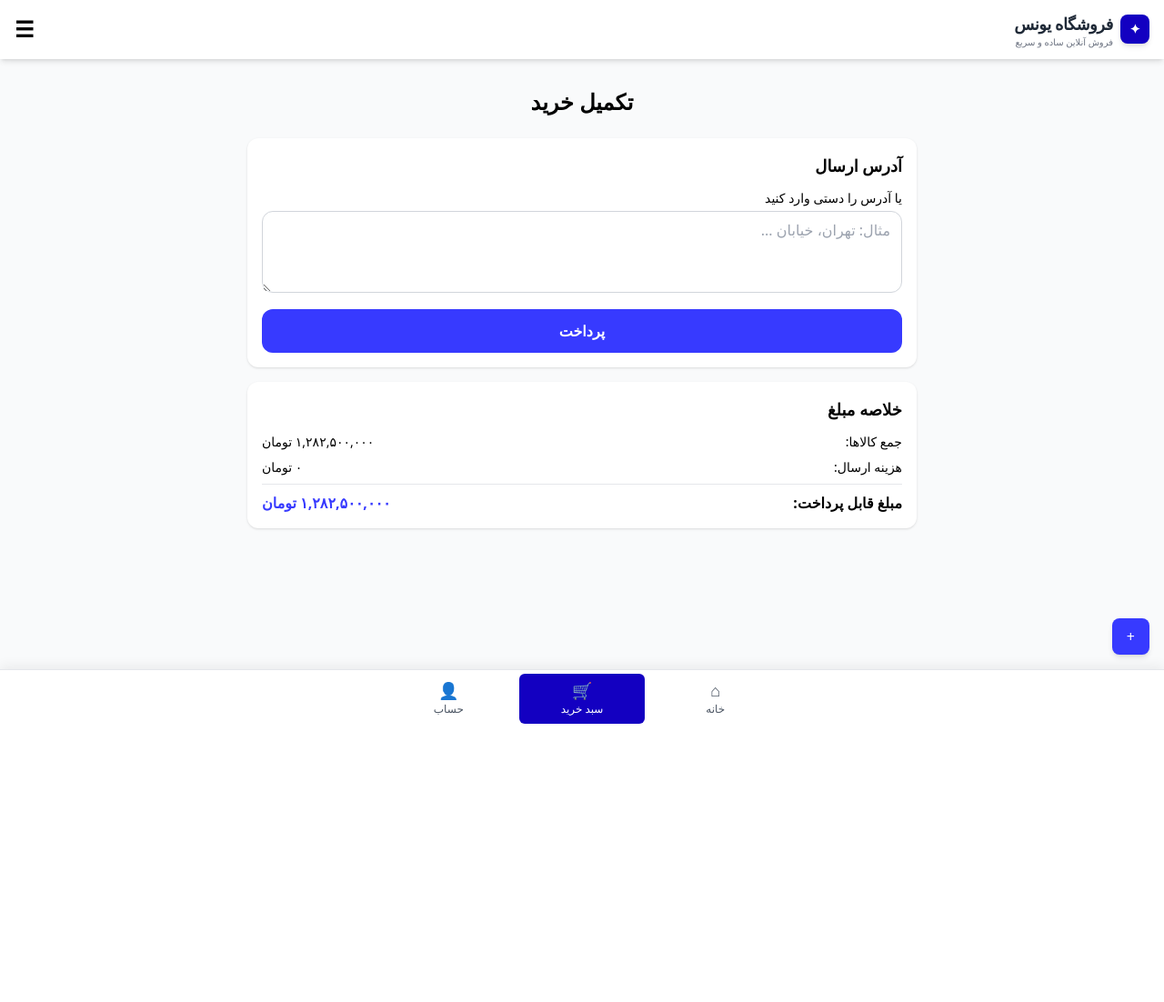
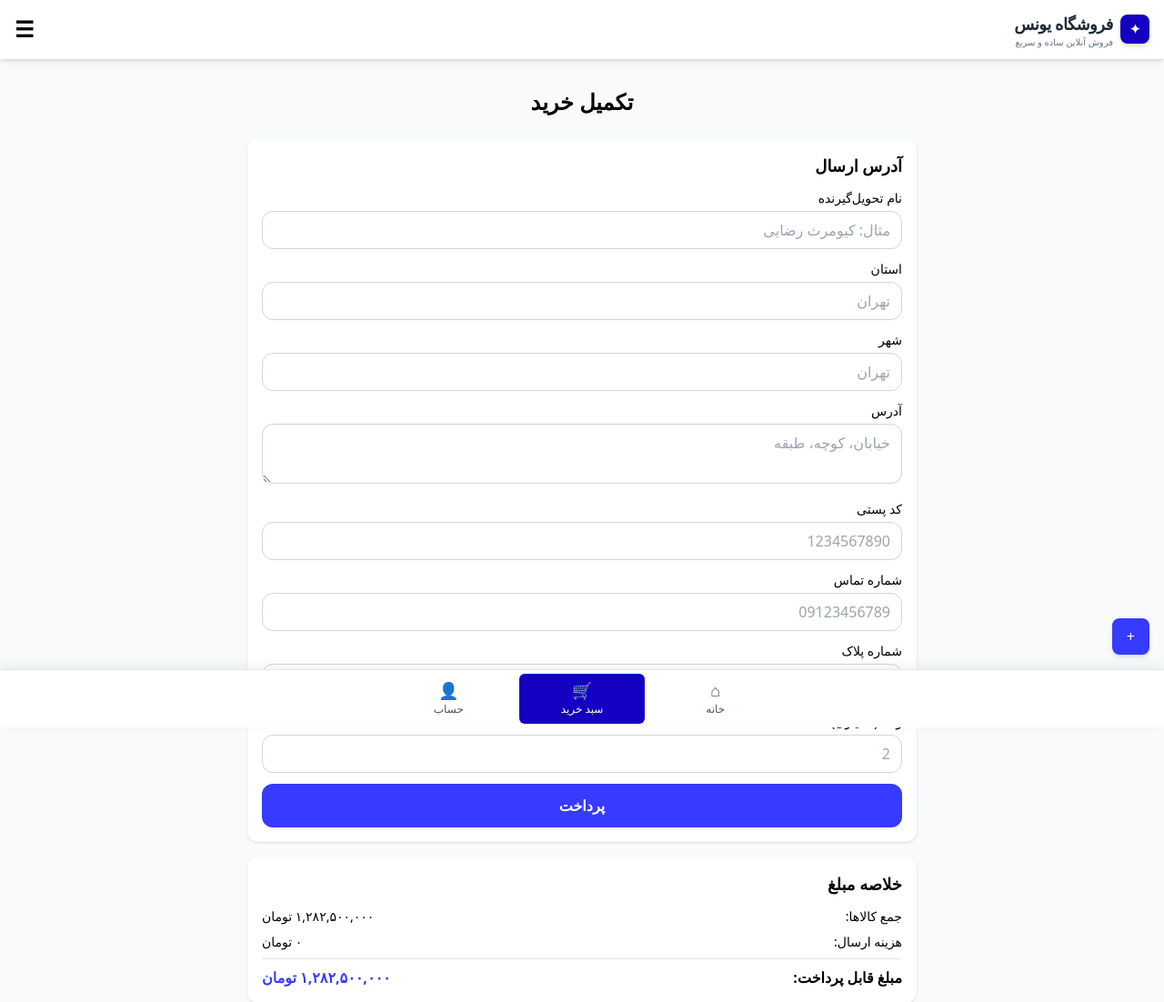
Before and after one commit to younes6817/shop, a Django app: page /cart/checkout/ in a window 1280 px wide. Shown: the top 1102 px of the page at 91% size. Before the commit the page ends 796 px from the top, so only its background shows below. Run offline with Django 5.2, Linux system fonts and the light colour scheme; a user stored in the database is signed in; data comes from the database, SQL or seed files in the repository; both versions use the stored data as it was after the commit.

Commit message:
some pay

```diff
--- a/app_cart/templates/checkout.html
+++ b/app_cart/templates/checkout.html
@@ -22,7 +22,7 @@
         <div class="space-y-2">
           {% for addr in addresses %}
             <label class="flex items-start gap-2 rounded-lg border border-gray-200 p-3 cursor-pointer hover:border-color-light transition">
-              <input type="radio" name="address_index" value="{{ forloop.counter0 }}" class="mt-1">
+              <input type="radio" name="address_index" value="{{ forloop.counter0 }}" class="mt-1" {% if selected_address_index == forloop.counter0|stringformat:"s" %}checked{% endif %}>
               <div>
                 <p class="font-semibold text-sm">{{ addr.title }}</p>
                 <p class="text-sm text-gray-600">{{ addr.address }}</p>
@@ -30,15 +30,55 @@
             </label>
           {% endfor %}
         </div>
+        <p class="text-xs text-gray-500 mt-1">یا اطلاعات آدرس جدید را پایین وارد کنید.</p>
+      {% endif %}
+
+      {% if need_full_name %}
+        <div>
+          <label class="block mb-1 text-sm font-medium">نام تحویل‌گیرنده</label>
+          <input type="text" name="full_name" value="{{ form_data.full_name }}" class="w-full rounded-xl border border-gray-300 px-3 py-2 focus:outline-none focus:border-color-light" placeholder="مثال: کیومرث رضایی">
+        </div>
+      {% else %}
+        <input type="hidden" name="full_name" value="{{ profile_name }}">
       {% endif %}
 
       <div>
-        <label class="block mb-1 text-sm font-medium">یا آدرس را دستی وارد کنید</label>
-        <textarea name="manual_address" rows="3" class="w-full rounded-xl border border-gray-300 px-3 py-2 focus:outline-none focus:border-color-light" placeholder="مثال: تهران، خیابان ..."></textarea>
+        <label class="block mb-1 text-sm font-medium">استان</label>
+        <input type="text" name="province" value="{{ form_data.province }}" class="w-full rounded-xl border border-gray-300 px-3 py-2 focus:outline-none focus:border-color-light" placeholder="تهران">
+      </div>
+      <div>
+        <label class="block mb-1 text-sm font-medium">شهر</label>
+        <input type="text" name="city" value="{{ form_data.city }}" class="w-full rounded-xl border border-gray-300 px-3 py-2 focus:outline-none focus:border-color-light" placeholder="تهران">
+      </div>
+      <div>
+        <label class="block mb-1 text-sm font-medium">آدرس</label>
+        <textarea name="minimal_address" rows="2" class="w-full rounded-xl border border-gray-300 px-3 py-2 focus:outline-none focus:border-color-light" placeholder="خیابان، کوچه، طبقه">{{ form_data.minimal_address }}</textarea>
+      </div>
+      <div>
+        <label class="block mb-1 text-sm font-medium">کد پستی</label>
+        <input type="text" name="postal_code" maxlength="10" value="{{ form_data.postal_code }}" class="w-full rounded-xl border border-gray-300 px-3 py-2 focus:outline-none focus:border-color-light" placeholder="1234567890">
+      </div>
+      <div>
+        <label class="block mb-1 text-sm font-medium">شماره تماس</label>
+        <input type="text" name="phone" maxlength="11" value="{{ form_data.phone }}" class="w-full rounded-xl border border-gray-300 px-3 py-2 focus:outline-none focus:border-color-light" placeholder="09123456789">
+      </div>
+      <div>
+        <label class="block mb-1 text-sm font-medium">شماره پلاک</label>
+        <input type="text" name="building_no" value="{{ form_data.building_no }}" class="w-full rounded-xl border border-gray-300 px-3 py-2 focus:outline-none focus:border-color-light" placeholder="84">
+      </div>
+      <div>
+        <label class="block mb-1 text-sm font-medium">واحد(اختیاری)</label>
+        <input type="text" name="unit_no" value="{{ form_data.unit_no }}" class="w-full rounded-xl border border-gray-300 px-3 py-2 focus:outline-none focus:border-color-light" placeholder="2">
       </div>
 
-      {% if address_error %}
-        <p class="text-sm text-red-600">{{ address_error }}</p>
+      {% if form_errors %}
+        <div class="rounded-lg border border-red-200 bg-red-50 p-3">
+          <ul class="text-sm text-red-600 space-y-1">
+            {% for error in form_errors %}
+              <li>{{ error }}</li>
+            {% endfor %}
+          </ul>
+        </div>
       {% endif %}
 
       <button type="submit" class="w-full py-3 rounded-xl bg-color-light hover:bg-color-dark text-white font-bold transition">
--- a/app_cart/views.py
+++ b/app_cart/views.py
@@ -98,12 +98,38 @@ def checkout_view(request):
 
     addresses = request.session.get("account_addresses", []) if request.user.is_authenticated else []
     address_text = ""
-    address_error = ""
+    form_errors = []
     payment_success = False
+    selected_address_index = ""
+
+    profile_name = ""
+    if request.user.is_authenticated:
+        profile_name = f"{request.user.first_name or ''} {request.user.last_name or ''}".strip()
+    need_full_name = not profile_name
+
+    form_data = {
+        "full_name": "",
+        "province": "",
+        "city": "",
+        "postal_code": "",
+        "building_no": "",
+        "unit_no": "",
+        "minimal_address": "",
+        "phone": "",
+    }
 
     if request.method == "POST":
+        form_data = {
+            "full_name": (request.POST.get("full_name") or "").strip(),
+            "province": (request.POST.get("province") or "").strip(),
+            "city": (request.POST.get("city") or "").strip(),
+            "postal_code": (request.POST.get("postal_code") or "").strip(),
+            "building_no": (request.POST.get("building_no") or "").strip(),
+            "unit_no": (request.POST.get("unit_no") or "").strip(),
+            "minimal_address": (request.POST.get("minimal_address") or "").strip(),
+            "phone": (request.POST.get("phone") or "").strip(),
+        }
         selected_address_index = (request.POST.get("address_index") or "").strip()
-        manual_address = (request.POST.get("manual_address") or "").strip()
 
         if selected_address_index.isdigit():
             idx = int(selected_address_index)
@@ -111,11 +137,51 @@ def checkout_view(request):
                 address_text = addresses[idx].get("address", "").strip()
 
         if not address_text:
-            address_text = manual_address
+            final_name = form_data["full_name"] if need_full_name else profile_name
 
-        if not address_text:
-            address_error = "لطفاً آدرس ارسال را وارد یا انتخاب کنید."
-        else:
+            if need_full_name and not final_name:
+                form_errors.append("نام تحویل‌گیرنده الزامی است.")
+
+            if not form_data["province"]:
+                form_errors.append("استان الزامی است.")
+            if not form_data["city"]:
+                form_errors.append("شهر الزامی است.")
+            if not form_data["minimal_address"]:
+                form_errors.append("آدرس الزامی است.")
+            if not form_data["building_no"]:
+                form_errors.append("پلاک الزامی است.")
+
+            postal_code = form_data["postal_code"]
+            if not postal_code:
+                form_errors.append("کد پستی الزامی است.")
+            elif not postal_code.isdigit() or len(postal_code) != 10:
+                form_errors.append("کد پستی باید ۱۰ رقم باشد.")
+
+            phone = form_data["phone"]
+            if not phone:
+                form_errors.append("شماره تماس الزامی است.")
+            elif not phone.isdigit() or len(phone) != 11 or not phone.startswith("09"):
+                form_errors.append("شماره تماس معتبر نیست.")
+
+            if not form_errors:
+                address_parts = [
+                    f"تحویل‌گیرنده: {final_name}",
+                    f"استان: {form_data['province']}",
+                    f"شهر: {form_data['city']}",
+                    f"آدرس: {form_data['minimal_address']}",
+                    f"پلاک: {form_data['building_no']}",
+                ]
+                if form_data["unit_no"]:
+                    address_parts.append(f"واحد: {form_data['unit_no']}")
+                address_parts.extend(
+                    [
+                        f"کدپستی: {form_data['postal_code']}",
+                        f"تماس: {form_data['phone']}",
+                    ]
+                )
+                address_text = " | ".join(address_parts)
+
+        if address_text and not form_errors:
             payment_success = True
 
     return render(
@@ -127,8 +193,12 @@ def checkout_view(request):
             "subtotal": _to_persian_num("{:,}".format(int(subtotal))),
             "shipping_cost": _to_persian_num("{:,}".format(int(shipping_cost))),
             "total_payable": _to_persian_num("{:,}".format(int(total_payable))),
-            "address_error": address_error,
+            "form_errors": form_errors,
             "selected_address_text": address_text,
+            "selected_address_index": selected_address_index,
+            "need_full_name": need_full_name,
+            "profile_name": profile_name,
+            "form_data": form_data,
             "payment_success": payment_success,
             "is_guest_cart": not request.user.is_authenticated,
         },
```
Also changed, not shown: db.sqlite3, media/banners/thm_568_61409_232.webp (added), media/products/images.jpeg (added).
